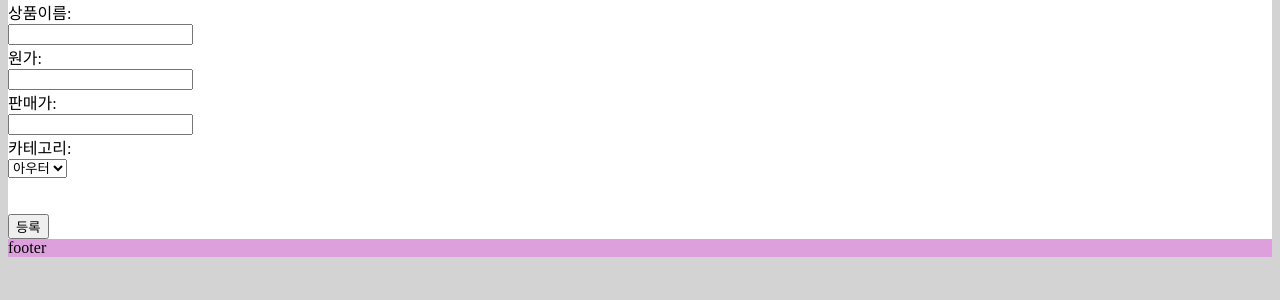
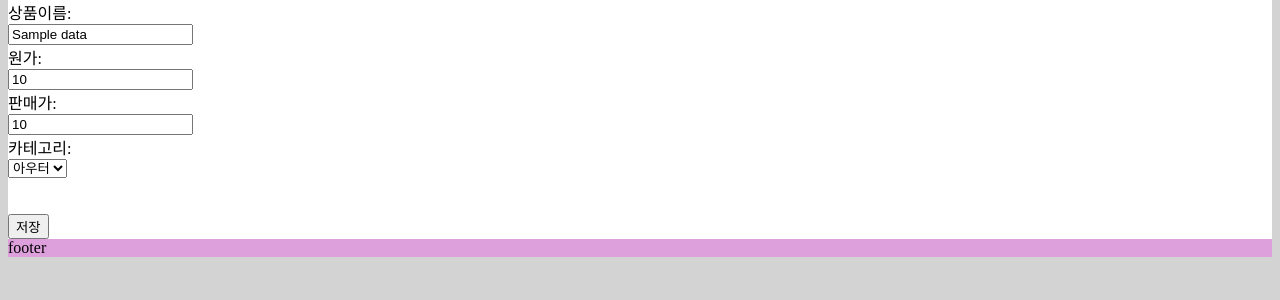
Before and after one commit to MyeongheeRoh/Flask, a Flask app: template clothesmall/templates/editproduct.html in a window 1280 px wide. Shown: the part 26-326 px from the top of the page. Run offline with Flask 2, Linux system fonts and the light colour scheme; the template is opened without the code that fills it: most values are stand-ins (such as "Sample title", 1, 10 or a date in 2020).

Commit message:
Add select box selected in editproduct page

```diff
--- a/clothesmall/run.py
+++ b/clothesmall/run.py
@@ -98,6 +98,14 @@ def read_product_detail(id):
     product = __get_product_one(id)
     return render_template('productdetail.html', data = product)
 
+@app.route('/product/editform', methods=['POST'])
+def modify_product_form():
+    '''상품 수정을 위한 폼을 제공하는 함수'''
+    #TODO : 유효성체크 함수 만들기
+    id = request.form.get('product_id')
+    product = __get_product_one(id)
+    return render_template('editproduct.html', data = product)
+
 @app.route('/product/edit', methods=['POST'])
 def modify_product():
     '''상품목록 수정하기'''
--- a/clothesmall/templates/editproduct.html
+++ b/clothesmall/templates/editproduct.html
@@ -7,24 +7,58 @@
 {% block content %}
 <form name="registForm" action="/product/register" method="post">
   <label for="product_name">상품이름: </label><br>
+    {% if data %}
+      <input type="text" id="pname" name="pname" value="{{data.name}}"><br>
+    {% else %}
       <input type="text" id="pname" name="pname"><br>
+    {% endif %}
   <label for="cost_price">원가: </label><br>
+    {% if data %}
+      <input type="number" id="cost_price" name="cost_price" value="{{data.cost_price}}"><br>
+    {% else %}
       <input type="number" id="cost_price" name="cost_price"><br>
+    {% endif %}
   <label for="selling_price">판매가: </label><br>
+    {% if data %}
+      <input type="number" id="selling_price" name="selling_price" value="{{data.selling_price}}"><br>
+    {% else %}
       <input type="number" id="selling_price" name="selling_price"><br>
+    {% endif %}
+
+    {% if data %}
       <label for="category">카테고리: </label><br>
       <select name="category" id="category">
+        <option value="1" {% if data.product_category == 1 %} selected {% endif %}>아우터</option>
+        <option value="2" {% if data.product_category == 2 %} selected {% endif %}>상의</option>
+        <option value="3" {% if data.product_category == 3 %} selected {% endif %}>하의</option>
+      </select><br><br><br>
+      <input type="button" id="save" value="저장" onclick="checkAll()"><br>
+    {% else %}
+      <label for="category">카테고리: </label><br>
+      <select name="category" id="category" onload="selectedCategory({{data.product_category}})">
         <option value="1">아우터</option>
         <option value="2">상의</option>
         <option value="3">하의</option>
       </select><br><br><br>
       <input type="button" id="regist" value="등록" onclick="checkAll()"><br>
+    {% endif %}
 </form>
 {% endblock %}
 
 {% block script %}
 <!-- 유효성 체크 -->
 console.log('1');
+
+function selectedCategory(category_id){
+  console.log('실행되니?');
+  console.log(category_id);
+  let sel = document.getElementById("category");
+  for(let i=0; i<sel.length; i++){
+    if(sel[i].value == category_id){
+      sel[i].selected = true;
+    }
+  }
+}
 
 function checkAll(){
 
--- a/clothesmall/templates/productdetail.html
+++ b/clothesmall/templates/productdetail.html
@@ -5,13 +5,14 @@
 {% endblock %}
 
 {% block content %}
-	<form>
+	<form name="modForm" action="/product/editform" method="post">
     상품번호 : {{data.id}}<br>
     상품명 : {{data.name}}<br>
     가격 : {{data.cost_price}}<br>
     카테고리 : {{data.product_category}}<br>
     <br><br>
-    <input type="button" id="modify" value="수정">
+    <input type="hidden" id="product_id" value="{{data.id}}" name="product_id">
+    <button type="submit" id="modify">수정</button>
   </form>
   <form name="delForm" action="/product/delete" method="post">
     <input type="hidden" id="product_id" value="{{data.id}}" name="product_id">
```
Lines whose indentation alone changed are shown as unchanged.
